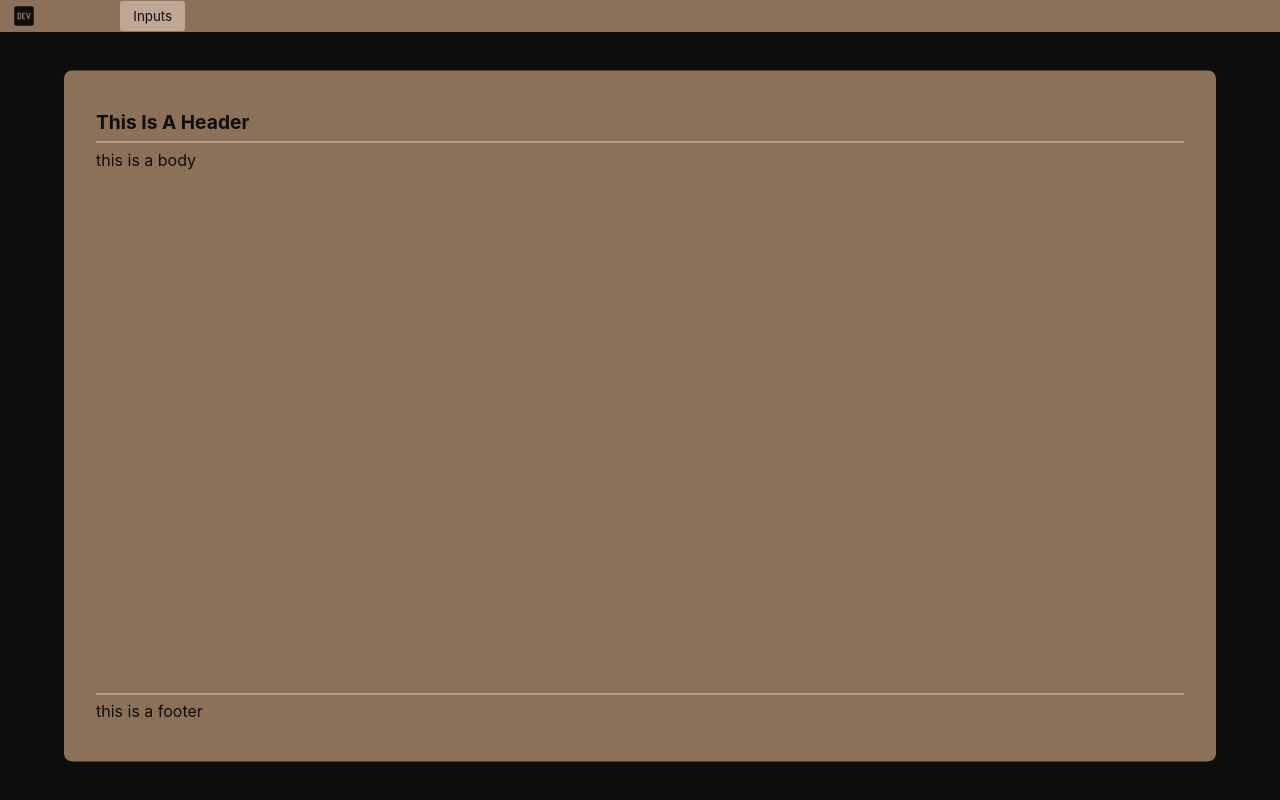
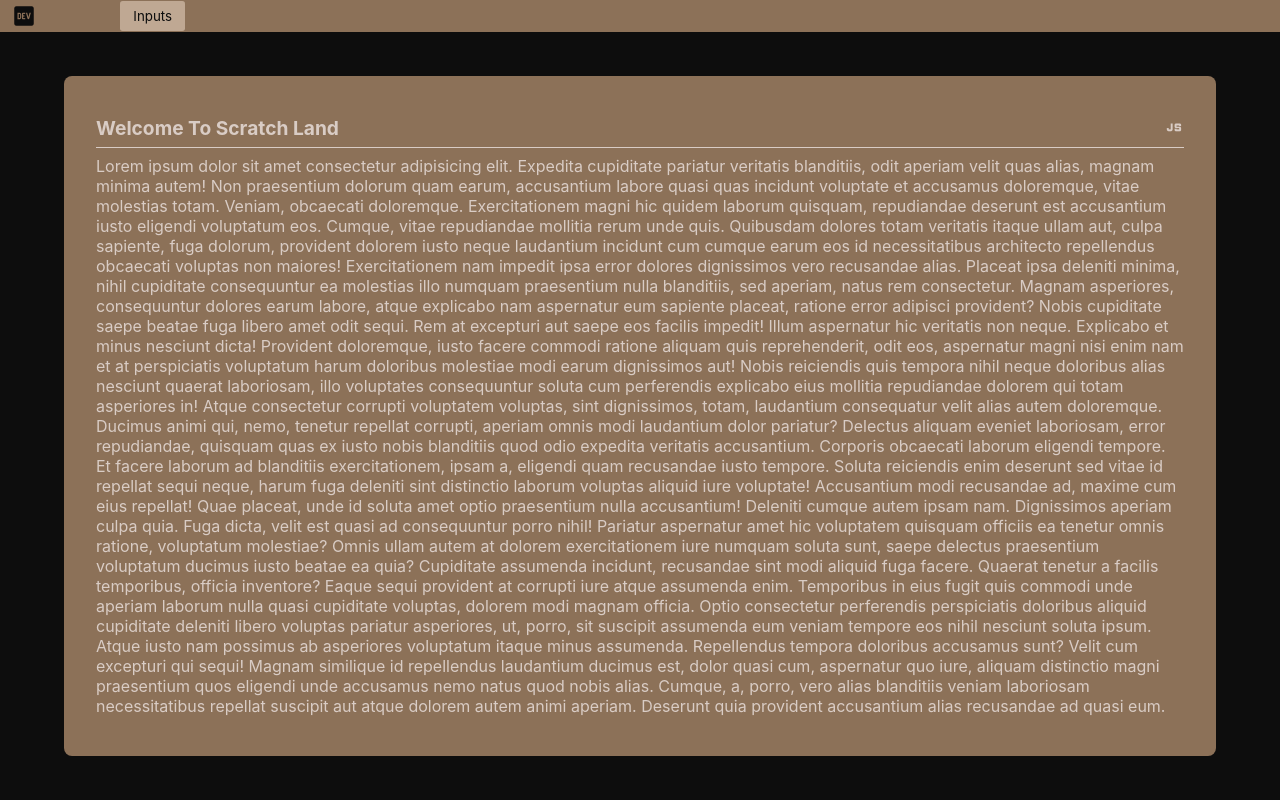
Before and after one commit to dffrs/scratch-book, a Next.js app: page / in a window 1280 px wide. Built offline with nearby package versions, Linux system fonts and the light colour scheme.

Commit message:
More style fixes

```diff
--- a/components/inputs/select/style/select.module.scss
+++ b/components/inputs/select/style/select.module.scss
@@ -8,7 +8,7 @@
     width: 100%;
     border-top: 0;
     border-right: 0;
-    border-bottom: 1px solid var(--primary-color);
+    border-bottom: 1px solid var(--neutral-color);
     border-left: 0;
     cursor: pointer;
     &::after {
--- a/components/paper/index.tsx
+++ b/components/paper/index.tsx
@@ -12,13 +12,13 @@ const Paper: FunctionComponent<PaperProps> = ({ header, body, footer, background
   return (
     <div style={{ backgroundColor: `var(--${backgroundColor}-color)` }} className={style.paper}>
       {React.Children.map(header, (child) => (
-        <div>{child}</div>
+        <div className={style.header}>{child}</div>
       ))}
       {React.Children.map(body, (child) => (
-        <div>{child}</div>
+        <div className={style.body}>{child}</div>
       ))}
       {React.Children.map(footer, (child) => (
-        <div>{child}</div>
+        <div className={style.footer}>{child}</div>
       ))}
     </div>
   );
--- a/components/paper/style/paper.module.scss
+++ b/components/paper/style/paper.module.scss
@@ -7,7 +7,8 @@
     left: 50%;
     transform: translate(-50%, -50%);
     width: 90%;
-    height: 90%;
+    min-height: 10%;
+    max-height: 90%;
     margin: 0;
     padding: var(--unit-4);
     border-radius: var(--unit-1);
@@ -15,8 +16,9 @@
         width: 100%;
         padding: var(--unit-1) 0;
         min-height: fit-content;
-        color: var(--contrast-color);
-        &:nth-child(1) {
+        color: var(--neutral-color);
+    }
+    & .header {
         position: relative;
         text-transform: capitalize;
         font-weight: var(--font-weight-bolder);
@@ -29,12 +31,15 @@
             left: 0;
             border-bottom: 1px solid var(--neutral-color);
         }
+        & * {
+            padding: 0;
         }
-        &:nth-child(2) {
+    }
+    & .body {
         overflow: auto;
         height: 100%;
     }
-        &:nth-child(3) {
+    & .footer {
         position: relative;
         &::before {
             content: "";
@@ -46,4 +51,3 @@
         }
     }
 }
-}
--- a/pages/index.tsx
+++ b/pages/index.tsx
@@ -4,7 +4,57 @@ import Paper from "../components/paper";
 
 const Home: NextPage = () => {
   return (
-    <Paper header={<div>this is a header</div>} body={<div>this is a body</div>} footer={<div>this is a footer</div>} />
+    <Paper
+      header={
+        <div className="container">
+          <div className="columns">
+            <div className="col-6 d-flex just-cont-start">welcome to scratch land</div>
+            <div className="col-6 d-flex just-cont-end">
+              <span className="icon" data-icon="&#xeb7c;" />
+            </div>
+          </div>
+        </div>
+      }
+      body={
+        <div>
+          Lorem ipsum dolor sit amet consectetur adipisicing elit. Expedita cupiditate pariatur veritatis blanditiis, odit
+          aperiam velit quas alias, magnam minima autem! Non praesentium dolorum quam earum, accusantium labore quasi quas
+          incidunt voluptate et accusamus doloremque, vitae molestias totam. Veniam, obcaecati doloremque. Exercitationem
+          magni hic quidem laborum quisquam, repudiandae deserunt est accusantium iusto eligendi voluptatum eos. Cumque,
+          vitae repudiandae mollitia rerum unde quis. Quibusdam dolores totam veritatis itaque ullam aut, culpa sapiente,
+          fuga dolorum, provident dolorem iusto neque laudantium incidunt cum cumque earum eos id necessitatibus architecto
+          repellendus obcaecati voluptas non maiores! Exercitationem nam impedit ipsa error dolores dignissimos vero
+          recusandae alias. Placeat ipsa deleniti minima, nihil cupiditate consequuntur ea molestias illo numquam praesentium
+          nulla blanditiis, sed aperiam, natus rem consectetur. Magnam asperiores, consequuntur dolores earum labore, atque
+          explicabo nam aspernatur eum sapiente placeat, ratione error adipisci provident? Nobis cupiditate saepe beatae fuga
+          libero amet odit sequi. Rem at excepturi aut saepe eos facilis impedit! Illum aspernatur hic veritatis non neque.
+          Explicabo et minus nesciunt dicta! Provident doloremque, iusto facere commodi ratione aliquam quis reprehenderit,
+          odit eos, aspernatur magni nisi enim nam et at perspiciatis voluptatum harum doloribus molestiae modi earum
+          dignissimos aut! Nobis reiciendis quis tempora nihil neque doloribus alias nesciunt quaerat laboriosam, illo
+          voluptates consequuntur soluta cum perferendis explicabo eius mollitia repudiandae dolorem qui totam asperiores in!
+          Atque consectetur corrupti voluptatem voluptas, sint dignissimos, totam, laudantium consequatur velit alias autem
+          doloremque. Ducimus animi qui, nemo, tenetur repellat corrupti, aperiam omnis modi laudantium dolor pariatur?
+          Delectus aliquam eveniet laboriosam, error repudiandae, quisquam quas ex iusto nobis blanditiis quod odio expedita
+          veritatis accusantium. Corporis obcaecati laborum eligendi tempore. Et facere laborum ad blanditiis exercitationem,
+          ipsam a, eligendi quam recusandae iusto tempore. Soluta reiciendis enim deserunt sed vitae id repellat sequi neque,
+          harum fuga deleniti sint distinctio laborum voluptas aliquid iure voluptate! Accusantium modi recusandae ad, maxime
+          cum eius repellat! Quae placeat, unde id soluta amet optio praesentium nulla accusantium! Deleniti cumque autem
+          ipsam nam. Dignissimos aperiam culpa quia. Fuga dicta, velit est quasi ad consequuntur porro nihil! Pariatur
+          aspernatur amet hic voluptatem quisquam officiis ea tenetur omnis ratione, voluptatum molestiae? Omnis ullam autem
+          at dolorem exercitationem iure numquam soluta sunt, saepe delectus praesentium voluptatum ducimus iusto beatae ea
+          quia? Cupiditate assumenda incidunt, recusandae sint modi aliquid fuga facere. Quaerat tenetur a facilis
+          temporibus, officia inventore? Eaque sequi provident at corrupti iure atque assumenda enim. Temporibus in eius
+          fugit quis commodi unde aperiam laborum nulla quasi cupiditate voluptas, dolorem modi magnam officia. Optio
+          consectetur perferendis perspiciatis doloribus aliquid cupiditate deleniti libero voluptas pariatur asperiores, ut,
+          porro, sit suscipit assumenda eum veniam tempore eos nihil nesciunt soluta ipsum. Atque iusto nam possimus ab
+          asperiores voluptatum itaque minus assumenda. Repellendus tempora doloribus accusamus sunt? Velit cum excepturi qui
+          sequi! Magnam similique id repellendus laudantium ducimus est, dolor quasi cum, aspernatur quo iure, aliquam
+          distinctio magni praesentium quos eligendi unde accusamus nemo natus quod nobis alias. Cumque, a, porro, vero alias
+          blanditiis veniam laboriosam necessitatibus repellat suscipit aut atque dolorem autem animi aperiam. Deserunt quia
+          provident accusantium alias recusandae ad quasi eum.
+        </div>
+      }
+    />
   );
 };
 
--- a/styles/globals.scss
+++ b/styles/globals.scss
@@ -20,6 +20,7 @@
 *::before,
 *::after {
     box-sizing: border-box;
+    transition: var(--animation-time) ease-in;
 }
 
 #__next,
```
Also changed, not shown: components/inputs/style/input.module.scss (+14 -7 lines), pages/inputs/index.tsx (+16 -14 lines). Lines whose indentation alone changed are shown as unchanged.
